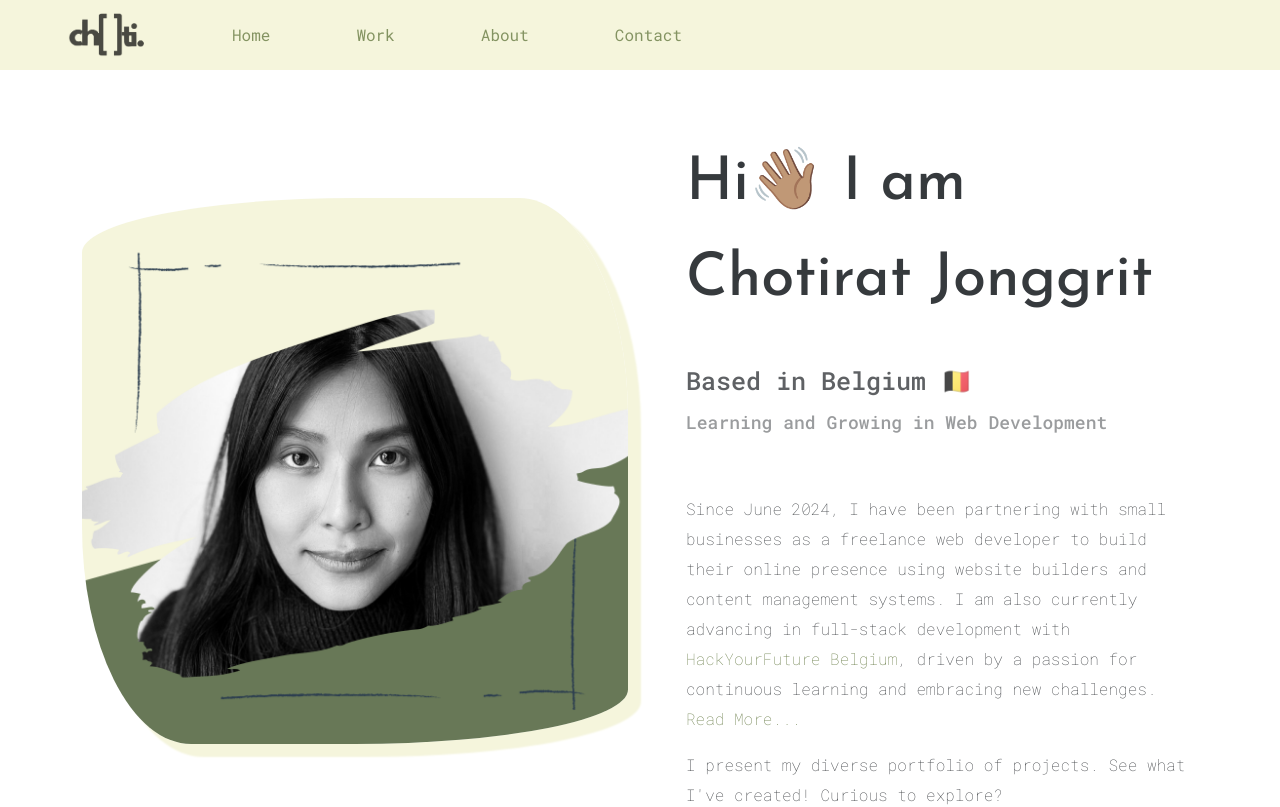
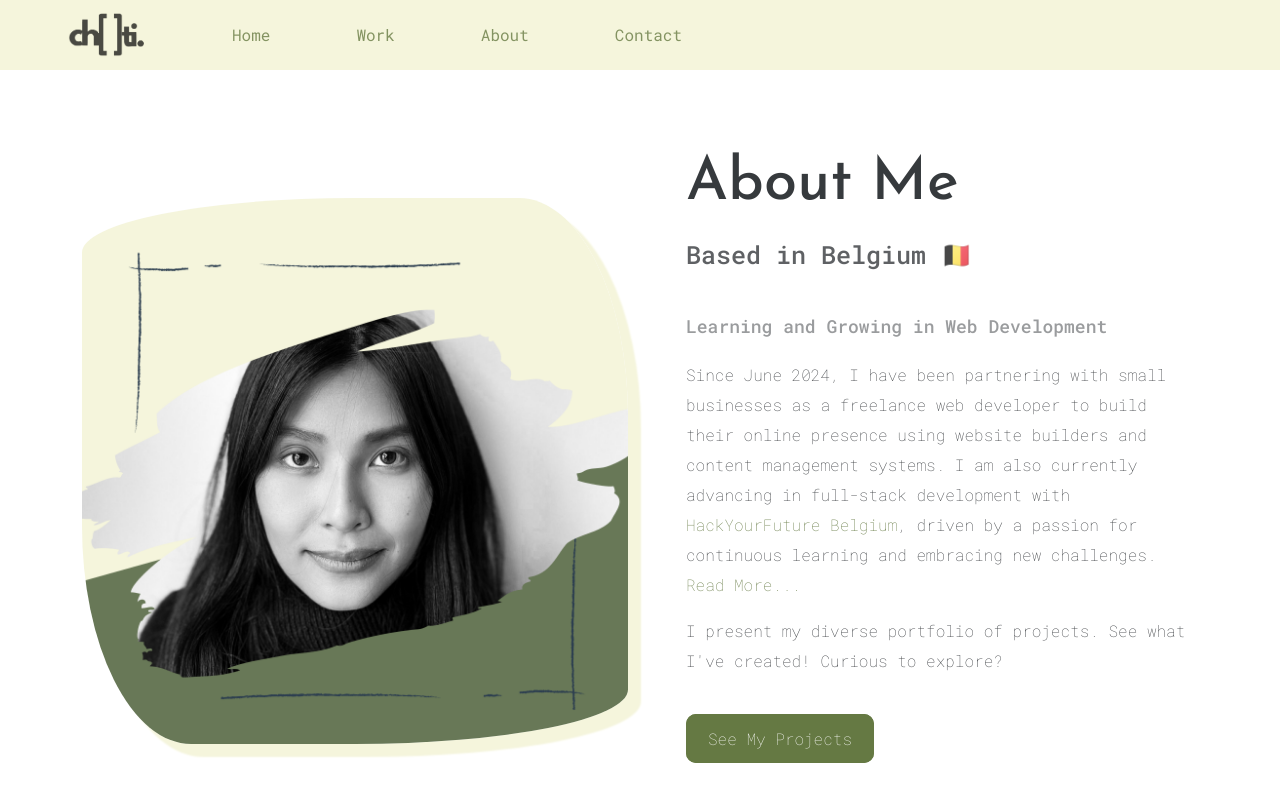
Before and after one commit to jgchoti/jgchoti.github.io, a React (Create React App) app: page /about in a window 1280 px wide. Shown: the top 807 px of the page. Built offline with nearby package versions, Linux system fonts and the light colour scheme.

Commit message:
Update AboutContent.js

```diff
--- a/src/component/AboutContent.js
+++ b/src/component/AboutContent.js
@@ -1,7 +1,9 @@
 import React from 'react';
 import { Link } from 'react-router-dom';
 
+
 function AboutContent() {
+
     return (
         <div className="container content-container">
             <div className="row">
@@ -9,11 +11,10 @@ function AboutContent() {
                     <img className="profile-photo img-fluid" src={process.env.PUBLIC_URL + '/assets/images/profile_photo.png'} alt="chotirat profile" />
                 </div>
                 <div className="col-lg-6 description">
-                    <h1>Hi👋🏽 I am Chotirat Jonggrit</h1>
+                    <h1>About Me</h1>
+                    <h2>Based in Belgium 🇧🇪</h2>
                     <br />
-                    <h2>Based in Belgium 🇧🇪</h2>
                     <h3>Learning and Growing in Web Development</h3>
-                    <br />
                     <p className="mt-3">
                         Since June 2024, I have been partnering with small businesses as a freelance web developer to build their online presence using website builders and content management systems. I am also currently advancing in full-stack development with <a href="https://www.hackyourfuturebelgium.be/">HackYourFuture Belgium</a>, driven by a passion for continuous learning and embracing new challenges.<br />
                         <a data-bs-toggle="collapse" href="#collapseExample" role="button" aria-expanded="false" aria-controls="collapseExample" className="link read-more" title="read more">Read More...</a>
```
